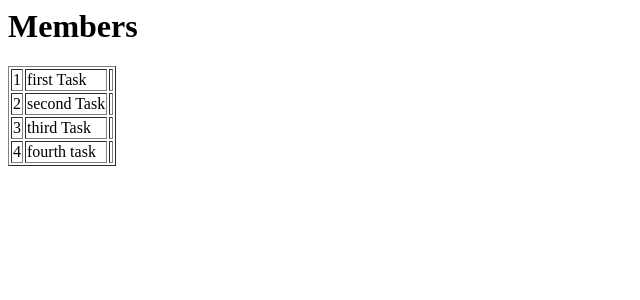
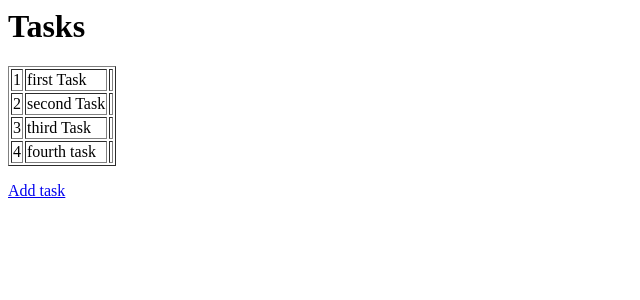
Before and after one commit to hamad-9/todo-app-django, a Django app: page /todo/ in a window 1280 px wide. Shown: the top 300 px of the page, without its empty margins (0-640 px from the left). Run offline with Django 4.2, Linux system fonts and the light colour scheme; data comes from the database, SQL or seed files in the repository; both versions use the stored data as it was after the commit.

Commit message:
add task

```diff
--- a/todo/templates/index.html
+++ b/todo/templates/index.html
@@ -1,4 +1,4 @@
-<h1>Members</h1>
+<h1>Tasks</h1>
 
 <table border="1">
   {% for x in mytasks %}
@@ -9,3 +9,7 @@
   </tr>
   {% endfor %}
 </table>
+
+<p>
+  <a href="add/">Add task</a>
+</p>
--- a/todo/urls.py
+++ b/todo/urls.py
@@ -3,4 +3,6 @@ from . import views
 
 urlpatterns = [
     path('', views.index, name='index'),
+    path('add/', views.add, name='add'),
+    path('add/addrecord/', views.addrecord, name='addrecord'),
 ]
--- a/todo/views.py
+++ b/todo/views.py
@@ -1,8 +1,12 @@
-from multiprocessing import context
+
 from django.shortcuts import render
-from django.http import HttpResponse
+from django.http import HttpResponse, HttpResponseRedirect
 from django.template import loader
 from .models import Tasks
+from django.urls import reverse
+
+
+
 def index(request):
     tasks = Tasks.objects.all().values()
     template = loader.get_template('index.html')
@@ -10,4 +14,15 @@ def index(request):
         'mytasks' : tasks
     }
     return HttpResponse(template.render(context, request))
-# Create your views here.
+
+
+
+def add(request):
+  template = loader.get_template('add.html')
+  return HttpResponse(template.render({}, request))
+
+def addrecord(request):
+  x = request.POST['Description']
+  task = Tasks(description=x,)
+  task.save()
+  return HttpResponseRedirect(reverse('index'))
```
Also changed, not shown: todo/templates/add.html (added, +8 -0 lines), db.sqlite3.
